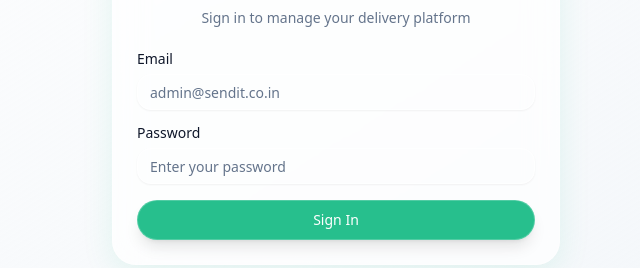
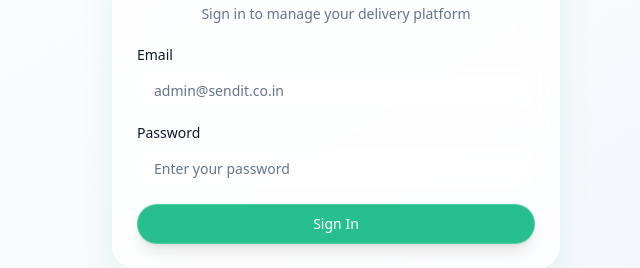
Before and after one commit to Nivs4796/SendIt, a Next.js app in the folder admin/: page /login in a window 1280 px wide. Shown: the part 336-604 px from the top of the page, without its empty margins (304-944 px from the left). Built offline with nearby package versions, Linux system fonts and the light colour scheme; no server answers.

Commit message:
feat(admin): Update Input component with glass styling

```diff
--- a/admin/src/components/ui/input.tsx
+++ b/admin/src/components/ui/input.tsx
@@ -8,8 +8,13 @@ function Input({ className, type, ...props }: React.ComponentProps<"input">) {
       type={type}
       data-slot="input"
       className={cn(
-        "file:text-foreground placeholder:text-muted-foreground selection:bg-primary selection:text-primary-foreground dark:bg-input/30 border-input h-9 w-full min-w-0 rounded-md border bg-transparent px-3 py-1 text-base shadow-xs transition-[color,box-shadow] outline-none file:inline-flex file:h-7 file:border-0 file:bg-transparent file:text-sm file:font-medium disabled:pointer-events-none disabled:cursor-not-allowed disabled:opacity-50 md:text-sm",
-        "focus-visible:border-ring focus-visible:ring-ring/50 focus-visible:ring-[3px]",
+        "flex h-10 w-full min-w-0 rounded-xl border bg-background/50 px-4 py-2 text-sm backdrop-blur-sm transition-all duration-200",
+        "border-input placeholder:text-muted-foreground",
+        "focus:outline-none focus:ring-2 focus:ring-primary/50 focus:border-primary",
+        "hover:border-primary/50",
+        "disabled:cursor-not-allowed disabled:opacity-50",
+        "file:border-0 file:bg-transparent file:text-sm file:font-medium file:text-foreground",
+        "selection:bg-primary selection:text-primary-foreground",
         "aria-invalid:ring-destructive/20 dark:aria-invalid:ring-destructive/40 aria-invalid:border-destructive",
         className
       )}
```
